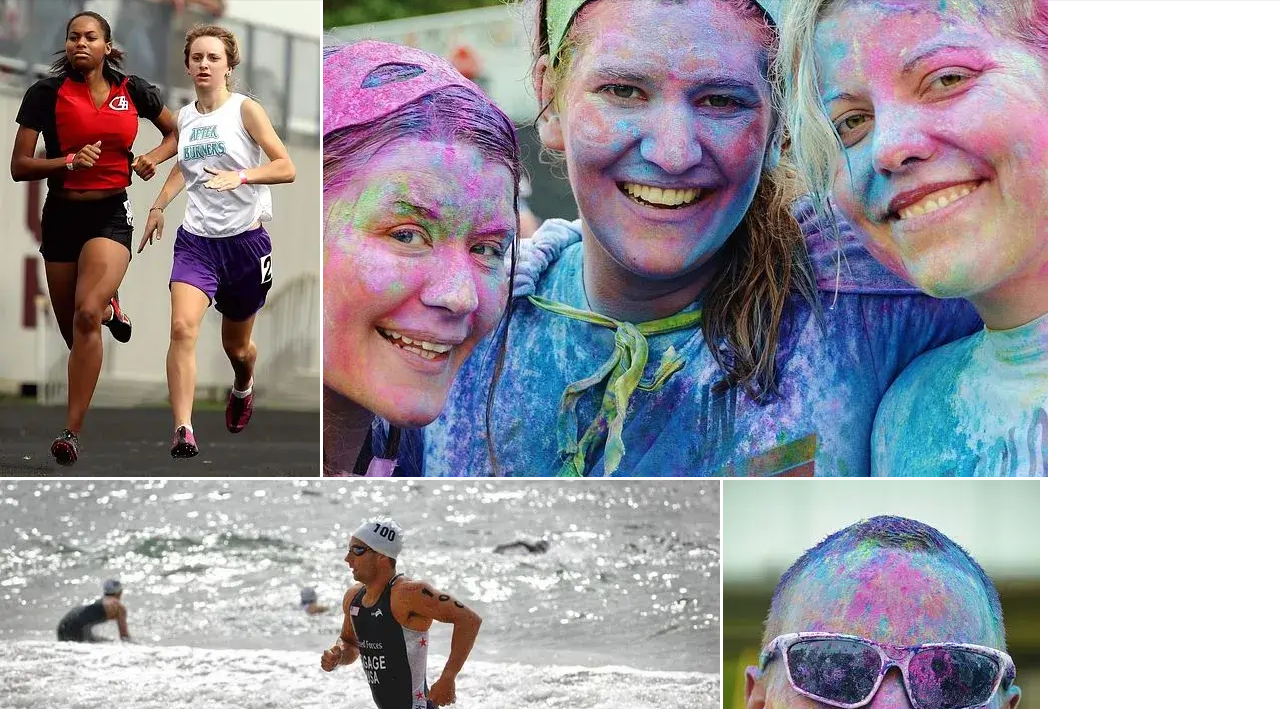
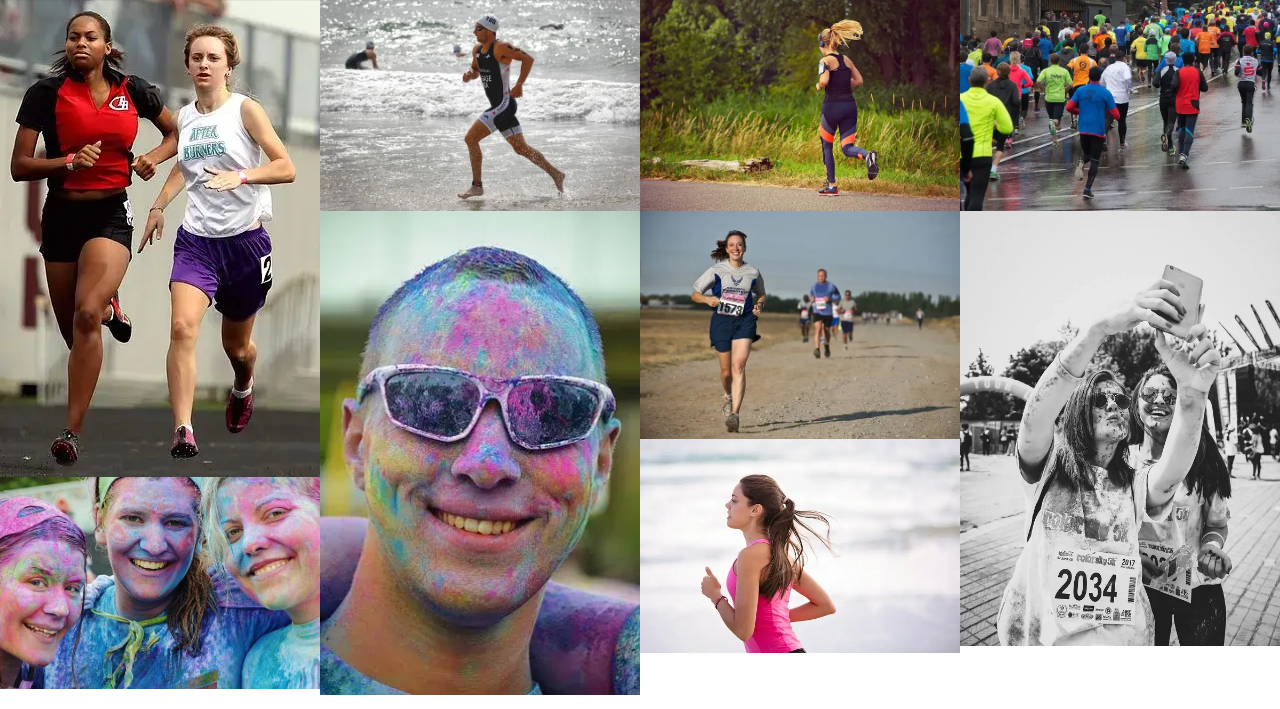
Before and after one commit to GuyMitchy/love-running, a plain HTML site: page gallery.html in a window 1280 px wide. Shown: the part 82-791 px from the top of the page. Drawn offline with nearby package versions, Linux system fonts and the light colour scheme.

Commit message:
complete gallery for all screen sizes

```diff
--- a/assets/css/style.css
+++ b/assets/css/style.css
@@ -214,6 +214,17 @@ main {
     font-weight: 400;
 }
 
+/* Gallery Styles */
+
+#photos img {
+    width: 100%;
+    line-height: 1em;
+}
+
+#photos {
+    line-height: 0;
+}
+
 
 
 /* Footer */
@@ -237,9 +248,18 @@ main {
 
 
 
+/* Media Query: Large or landscape phones(576px +) */
+
+@media screen and (min-width: 576px) {
+#photos {
+        column-count: 2;
+        column-gap: 0;
+
+    }
 
 
 
+}
 
 
 /* Media Query: Tablets and larger (768px +) */
@@ -311,9 +331,17 @@ main {
 
     }
 
+    #photos {
+        column-count: 3;
+    }
+
 }
 
-/* Media Query: Tablets and larger (768px +) */
+
+
+
+
+/* Media Query: Laptops and desktops (992 +) */
 
 @media screen and (min-width:992px) {
 
@@ -322,9 +350,15 @@ main {
         color: #3a3a3a;
     }
 
+    #photos {
+        column-count: 4;
+    }
+
 }
 
-/* Media Query: Tablets and larger (1200px +) */
+}
+
+/* Media Query: large Desktop screens (1200px +) */
 
 @media screen and (min-width:1200px) {
 
```
